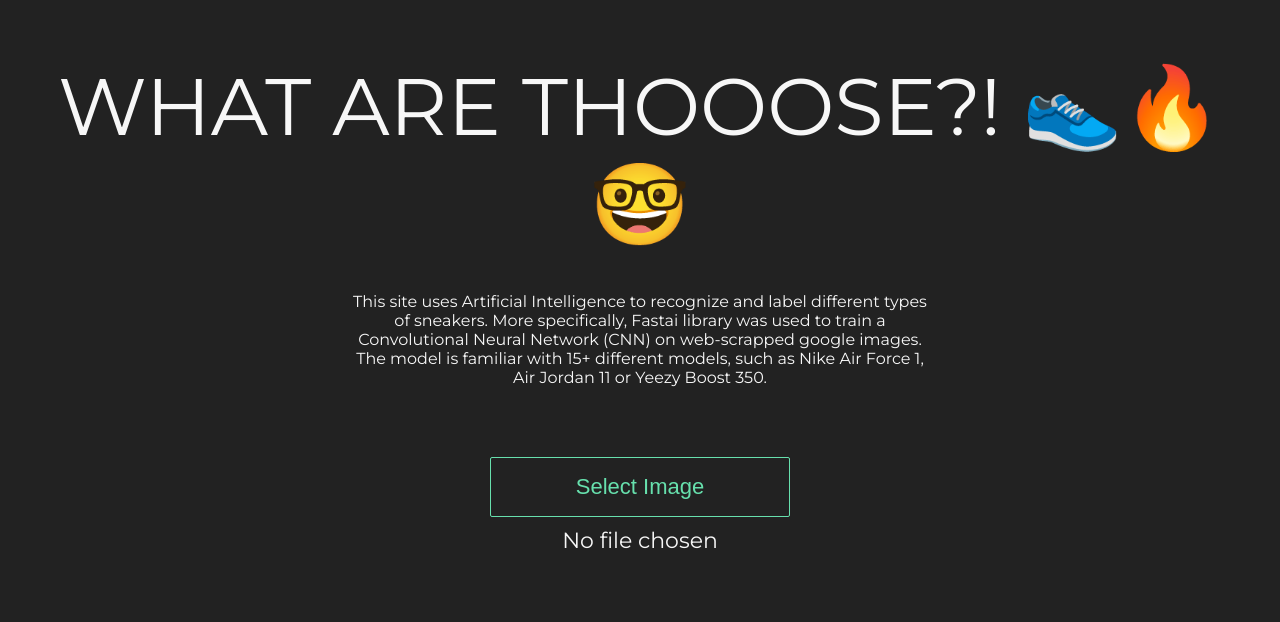
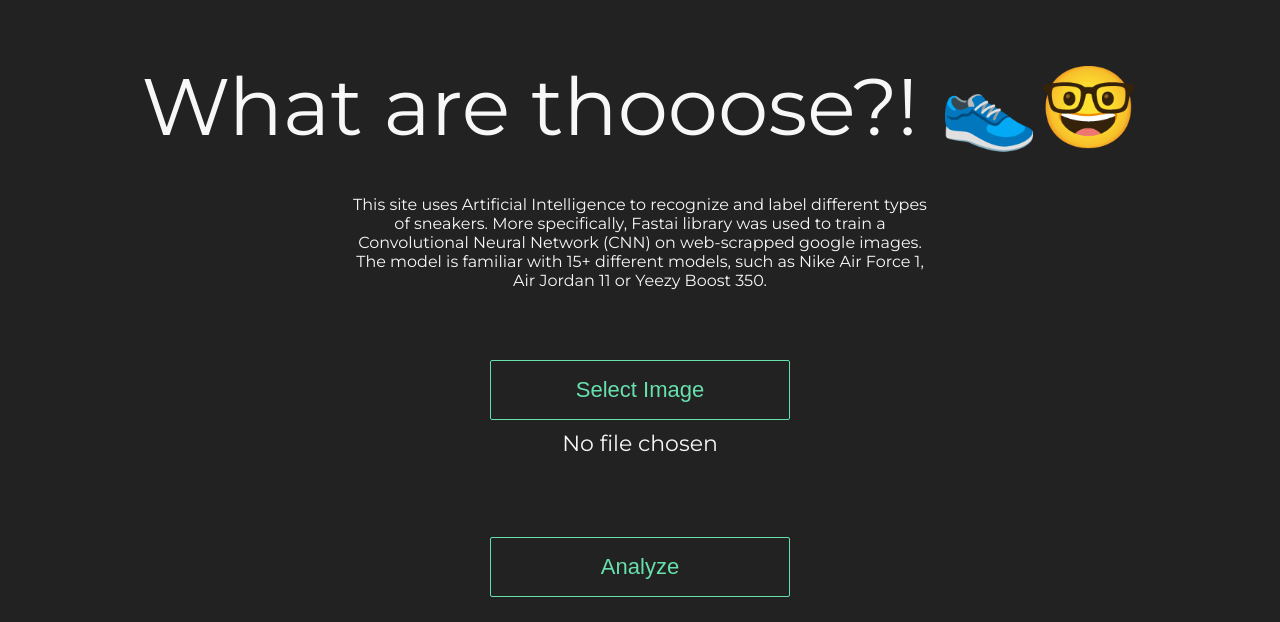
Before and after one commit to jwarmuz99/CTZK---Image-Classification, a plain HTML site: page app/view/index.html in a window 1280 px wide. Shown: the top 622 px of the page. Drawn offline with Linux system fonts and the light colour scheme.

Commit message:
Update index.html

```diff
--- a/app/view/index.html
+++ b/app/view/index.html
@@ -9,7 +9,7 @@
 <body>
 <div>
   <div class='center'>
-    <div class='title'>WHAT ARE THOOOSE?! 👟🔥🤓</div>
+    <div class='title'>What are thooose?! 👟🤓</div>
     <p class = "projectDesc">
       This site uses Artificial Intelligence to recognize and label different types of sneakers. More specifically, Fastai library was used to train a Convolutional Neural Network (CNN) on web-scrapped google images. The model is familiar with 15+ different models, such as Nike Air Force 1, Air Jordan 11 or Yeezy Boost 350.
     </p>
```
